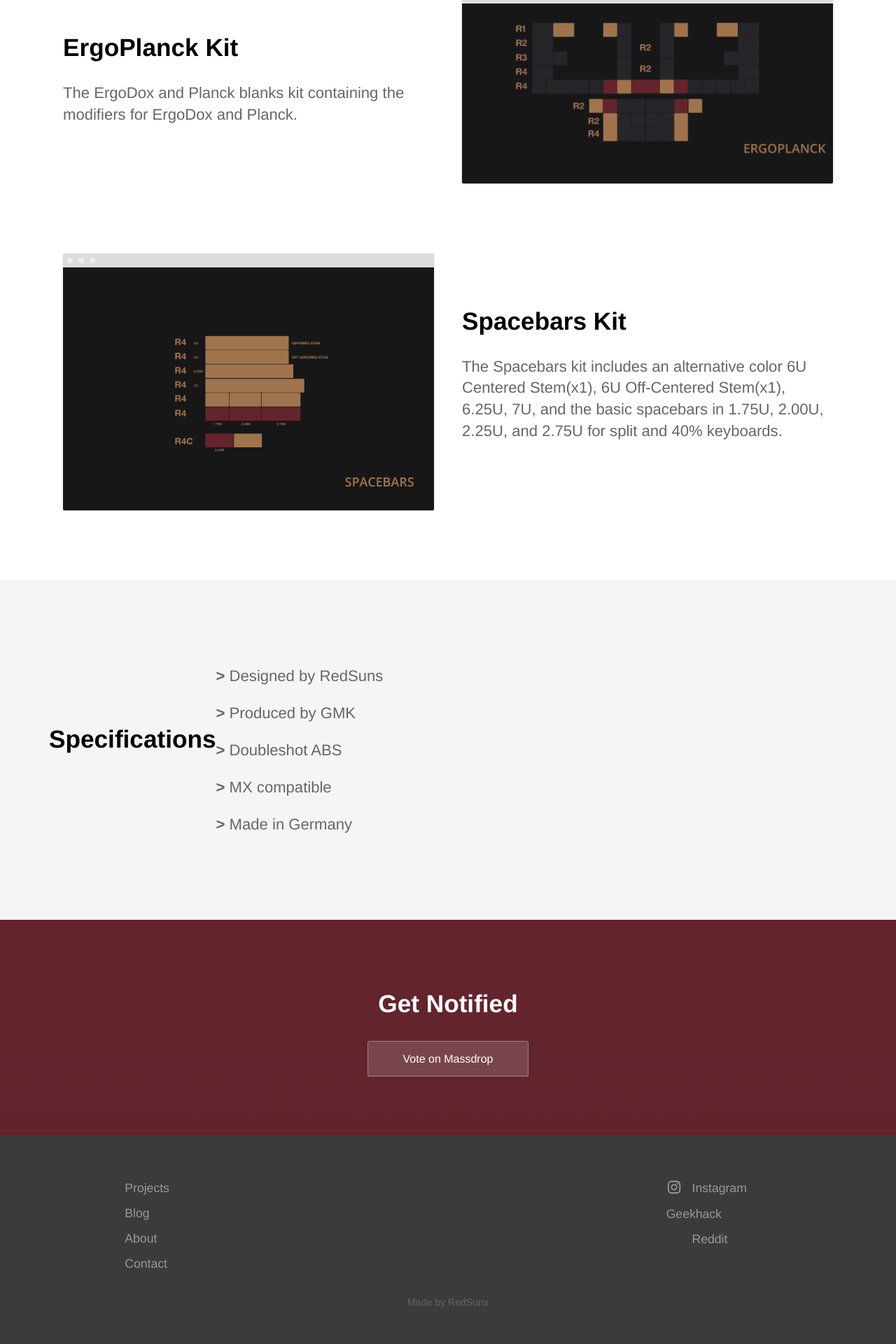
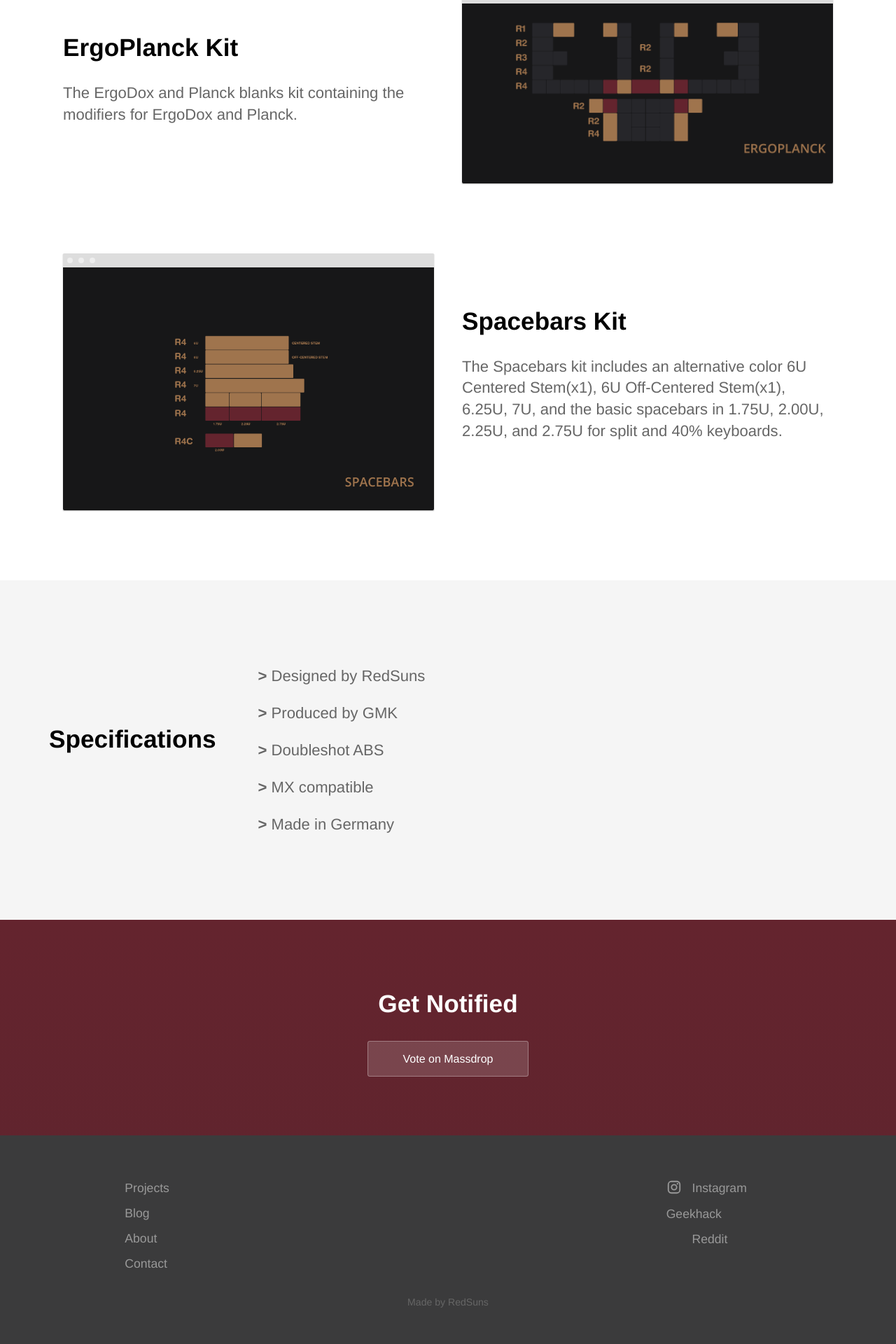
Before and after one commit to RedSunsRMK/redsunsrmk.github.io, a Jekyll site: the page built from index.html, in a window 1280 px wide. Shown: the part 3354-5274 px from the top of the page at 70% size. Built offline with Jekyll 4.4.1, drawn with Linux system fonts in a browser that asks for light colours.

Commit message:
Update index.html

```diff
--- a/index.html
+++ b/index.html
@@ -117,7 +117,8 @@ description: A Samurai-themed Custom Keycap Set.
 	<section class="testimonial">
 		<div class="container flex">
 			<h2 class="editable"><strong>Specifications</strong></h2>
-		        <div class="editable">
+		 	<div class="text editable">
+			<ul>
 			    <p><strong>></strong> Designed by RedSuns</p>
 			    <p><strong>></strong> Produced by GMK</p>
 			    <p><strong>></strong> Doubleshot ABS</p>
```
